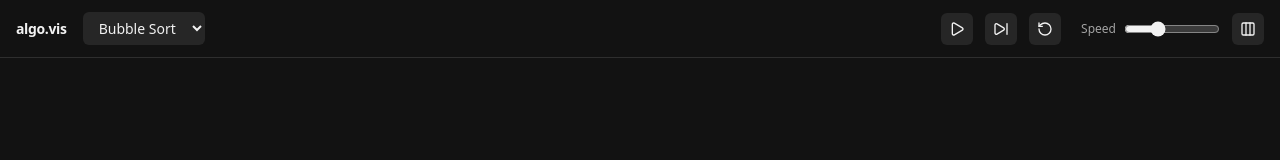
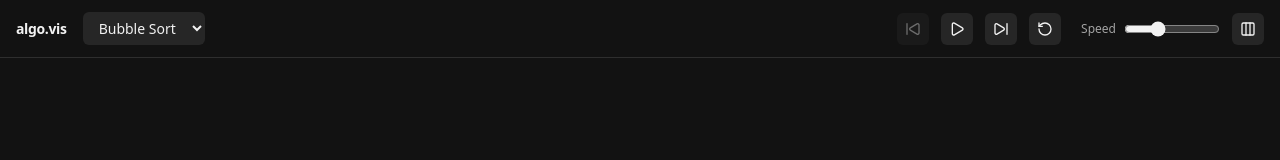
Before and after one commit to joseiedo/algorithm-visualizer, a React (Vite) app: page /sorting/bubble-sort in a window 1280 px wide. Shown: the top 160 px of the page. Built offline with nearby package versions, Linux system fonts and the light colour scheme.

Commit message:
replace generator function with a custom StepEngine class

```diff
--- a/package.json
+++ b/package.json
@@ -34,6 +34,7 @@
     "tailwindcss": "^4.2.2",
     "typescript": "~6.0.2",
     "typescript-eslint": "^8.58.0",
-    "vite": "^8.0.4"
+    "vite": "^8.0.4",
+    "vitest": "^4.1.3"
   }
 }
--- a/src/algorithms/sorting/bubble-sort.ts
+++ b/src/algorithms/sorting/bubble-sort.ts
@@ -29,42 +29,45 @@ function snap(arr: SortingElement[]) {
 	return arr.map((el) => ({ ...el }));
 }
 
-function* generator(input: unknown): Generator<SortingState, void, unknown> {
+function computeSteps(input: unknown): SortingState[] {
+	const steps: SortingState[] = [];
 	const raw = input as number[];
 	const arr: SortingElement[] = raw.map((value, i) => ({ id: i, value }));
 	const sorted: number[] = [];
 
-	yield { array: snap(arr), line: 1, sorted: [], explanation: `Bubble sort receives an unsorted array of ${arr.length} elements. The idea: repeatedly walk through the array, compare neighbors, and swap if they're out of order. The largest unsorted value "bubbles up" to the end each pass.` };
+	steps.push({ array: snap(arr), line: 1, sorted: [], explanation: `Bubble sort receives an unsorted array of ${arr.length} elements. The idea: repeatedly walk through the array, compare neighbors, and swap if they're out of order. The largest unsorted value "bubbles up" to the end each pass.` });
 
 	for (let i = 0; i < arr.length; i++) {
 		const remaining = arr.length - i;
-		yield { array: snap(arr), line: 2, sorted: [...sorted], explanation: `Starting pass ${i + 1}. We have ${remaining} unsorted elements to check. After this pass, the largest among them will land at index ${arr.length - 1 - i}.` };
+		steps.push({ array: snap(arr), line: 2, sorted: [...sorted], explanation: `Starting pass ${i + 1}. We have ${remaining} unsorted elements to check. After this pass, the largest among them will land at index ${arr.length - 1 - i}.` });
 
 		for (let j = 0; j < arr.length - i - 1; j++) {
-			yield { array: snap(arr), line: 3, comparing: [j, j + 1], sorted: [...sorted], explanation: `Inner loop: j = ${j}. We'll compare arr[${j}] and arr[${j + 1}].` };
+			steps.push({ array: snap(arr), line: 3, comparing: [j, j + 1], sorted: [...sorted], explanation: `Inner loop: j = ${j}. We'll compare arr[${j}] and arr[${j + 1}].` });
 
 			const isGreater = arr[j].value > arr[j + 1].value;
 
 			if (isGreater) {
-				yield { array: snap(arr), line: 4, comparing: [j, j + 1], sorted: [...sorted], explanation: `arr[${j}] = ${arr[j].value} is greater than arr[${j + 1}] = ${arr[j + 1].value}. They're out of order — we need to swap.`, annotations: { 4: `${arr[j].value} > ${arr[j + 1].value} → true` } };
+				steps.push({ array: snap(arr), line: 4, comparing: [j, j + 1], sorted: [...sorted], explanation: `arr[${j}] = ${arr[j].value} is greater than arr[${j + 1}] = ${arr[j + 1].value}. They're out of order — we need to swap.`, annotations: { 4: `${arr[j].value} > ${arr[j + 1].value} → true` } });
 				const tempVal = arr[j].value;
-				yield { array: snap(arr), line: 5, comparing: [j, j + 1], sorted: [...sorted], explanation: `Store arr[${j}] = ${tempVal} in temp variable.`, annotations: { 5: `temp = ${tempVal}` } };
+				steps.push({ array: snap(arr), line: 5, comparing: [j, j + 1], sorted: [...sorted], explanation: `Store arr[${j}] = ${tempVal} in temp variable.`, annotations: { 5: `temp = ${tempVal}` } });
 				[arr[j], arr[j + 1]] = [arr[j + 1], arr[j]];
-				yield { array: snap(arr), line: 6, swapped: [j, j + 1], sorted: [...sorted], explanation: `Set arr[${j}] = arr[${j + 1}] = ${arr[j].value}.` };
-				yield { array: snap(arr), line: 7, swapped: [j, j + 1], sorted: [...sorted], explanation: `Set arr[${j + 1}] = temp = ${arr[j + 1].value}. Swap complete!` };
-				yield { array: snap(arr), line: 8, sorted: [...sorted] };
+				steps.push({ array: snap(arr), line: 6, swapped: [j, j + 1], sorted: [...sorted], explanation: `Set arr[${j}] = arr[${j + 1}] = ${arr[j].value}.` });
+				steps.push({ array: snap(arr), line: 7, swapped: [j, j + 1], sorted: [...sorted], explanation: `Set arr[${j + 1}] = temp = ${arr[j + 1].value}. Swap complete!` });
+				steps.push({ array: snap(arr), line: 8, sorted: [...sorted] });
 			} else {
-				yield { array: snap(arr), line: 4, comparing: [j, j + 1], sorted: [...sorted], explanation: `arr[${j}] = ${arr[j].value} <= arr[${j + 1}] = ${arr[j + 1].value}. Already in order — no swap needed.`, annotations: { 4: `${arr[j].value} > ${arr[j + 1].value} → false` } };
+				steps.push({ array: snap(arr), line: 4, comparing: [j, j + 1], sorted: [...sorted], explanation: `arr[${j}] = ${arr[j].value} <= arr[${j + 1}] = ${arr[j + 1].value}. Already in order — no swap needed.`, annotations: { 4: `${arr[j].value} > ${arr[j + 1].value} → false` } });
 			}
 
-			yield { array: snap(arr), line: 9, sorted: [...sorted], explanation: `Done comparing index ${j} and ${j + 1}. Moving to the next pair.` };
+			steps.push({ array: snap(arr), line: 9, sorted: [...sorted], explanation: `Done comparing index ${j} and ${j + 1}. Moving to the next pair.` });
 		}
 
 		sorted.push(arr.length - 1 - i);
-		yield { array: snap(arr), line: 10, sorted: [...sorted], explanation: `Pass ${i + 1} complete. ${arr[arr.length - 1 - i].value} bubbled to index ${arr.length - 1 - i} and is now in its final sorted position. ${sorted.length} of ${arr.length} elements are sorted.` };
+		steps.push({ array: snap(arr), line: 10, sorted: [...sorted], explanation: `Pass ${i + 1} complete. ${arr[arr.length - 1 - i].value} bubbled to index ${arr.length - 1 - i} and is now in its final sorted position. ${sorted.length} of ${arr.length} elements are sorted.` });
 	}
 
-	yield { array: snap(arr), line: 11, sorted: arr.map((_, i) => i), explanation: `All passes complete. Every element is in its correct position. The array is fully sorted!` };
+	steps.push({ array: snap(arr), line: 11, sorted: arr.map((_, i) => i), explanation: `All passes complete. Every element is in its correct position. The array is fully sorted!` });
+
+	return steps;
 }
 
 function defaultInput() {
@@ -77,6 +80,6 @@ export const bubbleSort: AlgorithmDefinition<SortingState> = {
 	category: "sorting",
 	sourceCode,
 	defaultInput,
-	generator,
+	computeSteps,
 	renderer: "sorting",
 };
--- a/src/algorithms/types.ts
+++ b/src/algorithms/types.ts
@@ -22,6 +22,6 @@ export interface AlgorithmDefinition<TState extends BaseState = BaseState> {
 	category: "sorting" | "curves" | "pathfinding";
 	sourceCode: string;
 	defaultInput: () => unknown;
-	generator: (input: unknown) => Generator<TState, void, unknown>;
+	computeSteps: (input: unknown) => TState[];
 	renderer: "sorting" | "bezier" | "pathfinding";
 }
--- a/src/components/AlgorithmView.tsx
+++ b/src/components/AlgorithmView.tsx
@@ -12,7 +12,7 @@ import { PlaybackControls } from "./controls/PlaybackControls";
 export function AlgorithmView() {
 	const { id } = useParams();
 	const algorithm = getAlgorithm(id ?? "") ?? algorithms[0];
-	const { currentState, isDone, step, reset } = useAlgorithmRunner(algorithm);
+	const { currentState, isDone, canStepBack, step, stepBack, reset } = useAlgorithmRunner(algorithm);
 	const playback = usePlayback({ step, reset });
 	const [layout, setLayout] = useState<"horizontal" | "vertical">("vertical");
 
@@ -32,9 +32,11 @@ export function AlgorithmView() {
 					<PlaybackControls
 						isPlaying={playback.isPlaying}
 						isDone={isDone}
+						canStepBack={canStepBack}
 						speed={playback.speed}
 						onTogglePlay={playback.togglePlay}
 						onStep={step}
+						onStepBack={stepBack}
 						onReset={playback.reset}
 						onSpeedChange={playback.setSpeed}
 					/>
--- a/src/components/controls/PlaybackControls.tsx
+++ b/src/components/controls/PlaybackControls.tsx
@@ -1,11 +1,13 @@
-import { Play, Pause, SkipForward, RotateCcw } from "lucide-react";
+import { Play, Pause, SkipBack, SkipForward, RotateCcw } from "lucide-react";
 
 interface PlaybackControlsProps {
 	isPlaying: boolean;
 	isDone: boolean;
+	canStepBack: boolean;
 	speed: number;
 	onTogglePlay: () => void;
 	onStep: () => void;
+	onStepBack: () => void;
 	onReset: () => void;
 	onSpeedChange: (speed: number) => void;
 }
@@ -13,19 +15,28 @@ interface PlaybackControlsProps {
 export function PlaybackControls({
 	isPlaying,
 	isDone,
+	canStepBack,
 	speed,
 	onTogglePlay,
 	onStep,
+	onStepBack,
 	onReset,
 	onSpeedChange,
 }: PlaybackControlsProps) {
 	return (
 		<div className="flex items-center gap-3">
 			<button
+				onClick={onStepBack}
+				disabled={isPlaying || !canStepBack}
+				className="rounded-md bg-[hsl(var(--accent))] p-2 transition-colors hover:bg-[hsl(var(--ring))] disabled:opacity-40"
+			>
+				<SkipBack size={16} />
+			</button>
+
+			<button
 				onClick={onTogglePlay}
 				disabled={isDone}
-				className="rounded-md bg-[hsl(var(--accent))] p-2 transition-colors
-  hover:bg-[hsl(var(--ring))] disabled:opacity-40"
+				className="rounded-md bg-[hsl(var(--accent))] p-2 transition-colors hover:bg-[hsl(var(--ring))] disabled:opacity-40"
 			>
 				{isPlaying ? <Pause size={16} /> : <Play size={16} />}
 			</button>
@@ -33,8 +44,7 @@ export function PlaybackControls({
 			<button
 				onClick={onStep}
 				disabled={isPlaying || isDone}
-				className="rounded-md bg-[hsl(var(--accent))] p-2 transition-colors
-  hover:bg-[hsl(var(--ring))] disabled:opacity-40"
+				className="rounded-md bg-[hsl(var(--accent))] p-2 transition-colors hover:bg-[hsl(var(--ring))] disabled:opacity-40"
 			>
 				<SkipForward size={16} />
 			</button>
--- /dev/null
+++ b/src/engine/StepEngine.ts
@@ -0,0 +1,49 @@
+export class StepEngine<T> {
+	private steps: T[];
+	private index: number;
+
+	constructor(steps: T[]) {
+		this.steps = steps;
+		this.index = 0;
+	}
+
+	get current(): T {
+		return this.steps[this.index];
+	}
+
+	get currentIndex(): number {
+		return this.index;
+	}
+
+	get totalSteps(): number {
+		return this.steps.length;
+	}
+
+	stepForward(): boolean {
+		if (this.index >= this.steps.length - 1) return false;
+		this.index++;
+		return true;
+	}
+
+	stepBack(): boolean {
+		if (this.index <= 0) return false;
+		this.index--;
+		return true;
+	}
+
+	goTo(index: number): void {
+		this.index = Math.max(0, Math.min(index, this.steps.length - 1));
+	}
+
+	reset(): void {
+		this.index = 0;
+	}
+
+	get isDone(): boolean {
+		return this.index >= this.steps.length - 1;
+	}
+
+	get canStepBack(): boolean {
+		return this.index > 0;
+	}
+}
--- a/src/engine/useAlgorithmRunner.ts
+++ b/src/engine/useAlgorithmRunner.ts
@@ -1,44 +1,47 @@
 import { useState, useCallback } from "react";
 import type { AlgorithmDefinition } from "@/algorithms/types";
+import { StepEngine } from "./StepEngine";
 
-function initGenerator(algorithm: AlgorithmDefinition) {
+function createEngine(algorithm: AlgorithmDefinition) {
 	const input = algorithm.defaultInput();
-	const gen = algorithm.generator(input);
-	const first = gen.next();
-	return { gen, state: first.done ? null : first.value };
+	const steps = algorithm.computeSteps(input);
+	return new StepEngine(steps);
 }
 
 export function useAlgorithmRunner(algorithm: AlgorithmDefinition) {
-	const [genState, setGenState] = useState(() => initGenerator(algorithm));
+	const [engine, setEngine] = useState(() => createEngine(algorithm));
 	const [algorithmId, setAlgorithmId] = useState(algorithm.id);
-	const [isDone, setIsDone] = useState(false);
+	const [, forceRender] = useState(0);
 
 	if (algorithm.id !== algorithmId) {
 		setAlgorithmId(algorithm.id);
-		setGenState(initGenerator(algorithm));
-		setIsDone(false);
+		setEngine(createEngine(algorithm));
 	}
 
+	const rerender = useCallback(() => forceRender((n) => n + 1), []);
+
 	const step = useCallback(() => {
-		let hasMore = true;
-		setGenState((prev) => {
-			const result = prev.gen.next();
-			if (result.done) {
-				hasMore = false;
-				return prev;
-			}
-			return { gen: prev.gen, state: result.value };
-		});
-		if (!hasMore) {
-			setIsDone(true);
-		}
+		const hasMore = engine.stepForward();
+		rerender();
 		return hasMore;
-	}, []);
+	}, [engine, rerender]);
+
+	const stepBack = useCallback(() => {
+		engine.stepBack();
+		rerender();
+	}, [engine, rerender]);
 
 	const reset = useCallback(() => {
-		setGenState(initGenerator(algorithm));
-		setIsDone(false);
-	}, [algorithm]);
+		engine.reset();
+		rerender();
+	}, [engine, rerender]);
 
-	return { currentState: genState.state, isDone, step, reset };
+	return {
+		currentState: engine.current,
+		isDone: engine.isDone,
+		canStepBack: engine.canStepBack,
+		step,
+		stepBack,
+		reset,
+	};
 }
```
Also changed, not shown: 2 other files (tests, documents, lock files or other folders).
